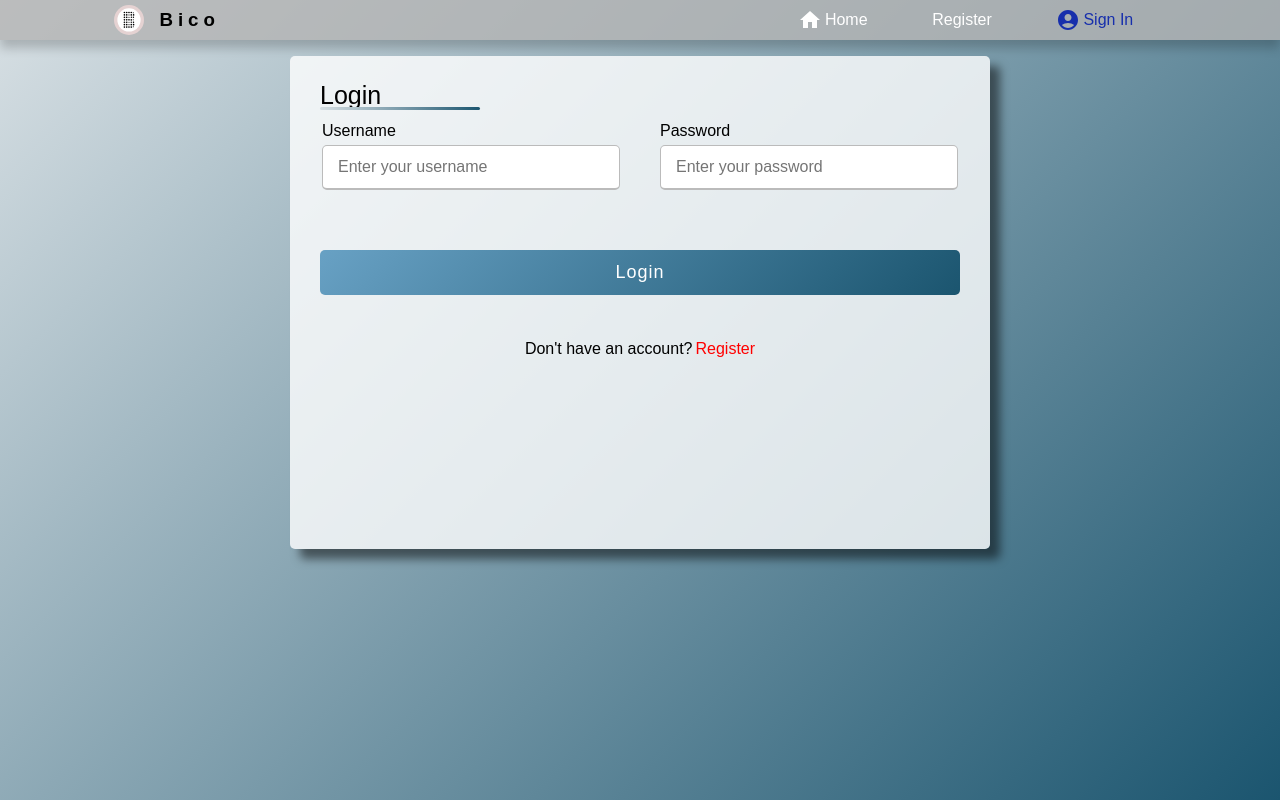
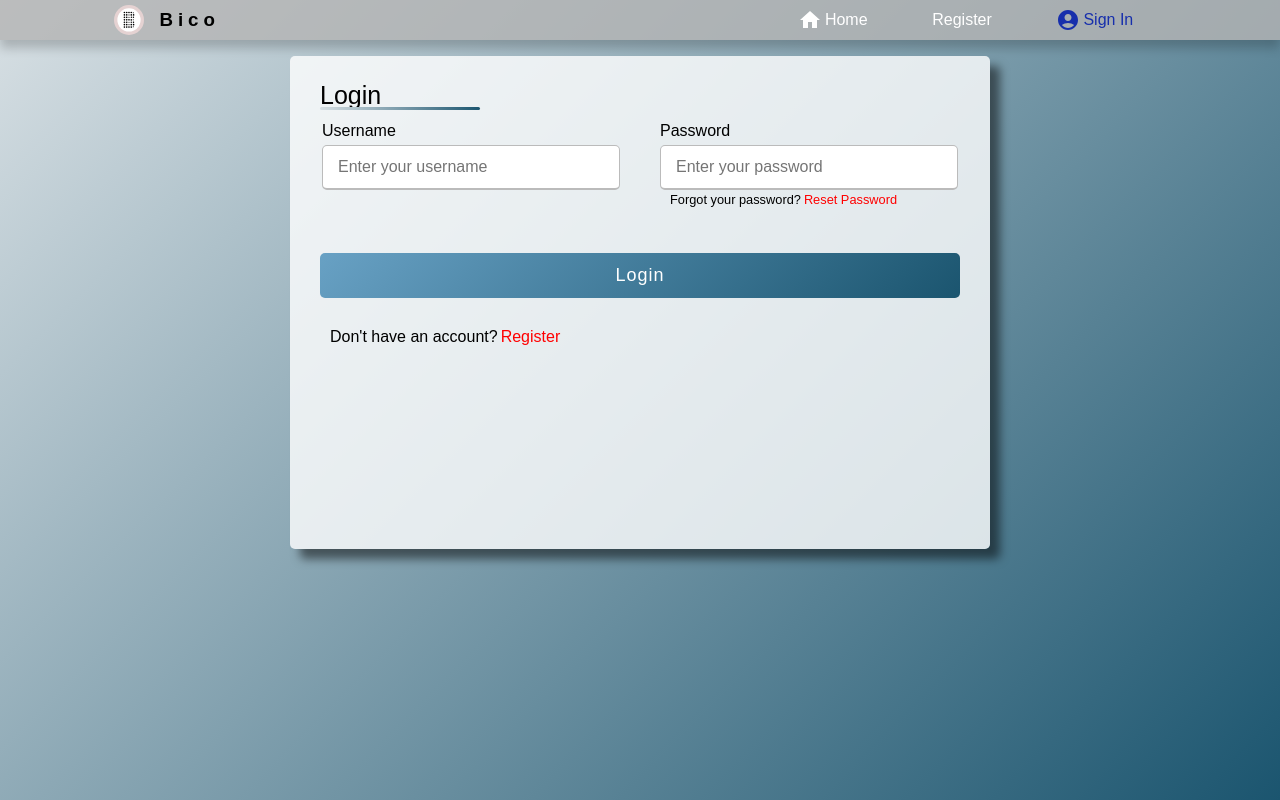
Before and after one commit to nocturnalhum/Bico, a React (Create React App) app in the folder frontend/: page /login in a window 1280 px wide. Built offline with nearby package versions, Linux system fonts and the light colour scheme; the HTML template or start-up script is replaced by a standard one.

Commit message:
Fixed z-index overlap issue with Material-UI Popper by removing disablePort

```diff
--- a/frontend/src/components/avatar/Avatar.js
+++ b/frontend/src/components/avatar/Avatar.js
@@ -73,13 +73,13 @@ const RenderAvatar = () => {
         </div>
       </div>
 
+      {/* Remove disablePort prop to fix z-index issue */}
       <Popper
         open={open}
         anchorEl={anchorRef.current}
         role={undefined}
         placement='bottom-start'
         transition
-        disablePortal
       >
         {({ TransitionProps, placement }) => (
           <Grow
--- a/frontend/src/pages/Login/Login.js
+++ b/frontend/src/pages/Login/Login.js
@@ -67,6 +67,14 @@ export default function Login() {
                 value={password}
                 onChange={(e) => setPassword(e.target.value)}
               />
+              <div className='text'>
+                <span className='reset-password'>
+                  Forgot your password?
+                  <Link to='/register' className='login-register '>
+                    Reset Password
+                  </Link>
+                </span>
+              </div>
             </div>
           </div>
           {error && <span className='error-message'>{error}</span>}
--- a/frontend/src/pages/Login/login.css
+++ b/frontend/src/pages/Login/login.css
@@ -77,7 +77,7 @@ form .form-details .input-box {
 .loginWrapper form .button {
   /* background-color: mediumaquamarine; */
   height: 45px;
-  margin: 45px 0;
+  margin: 30px 0;
 }
 
 form .button input {
@@ -99,9 +99,15 @@ form .button input:hover {
   background: linear-gradient(-135deg, #80b6d1, #1b556f);
 }
 
-.loginWrapper form .text {
+.loginWrapper form .text .register {
   /* background-color: purple; */
-  text-align: center;
+  margin-left: 10px;
+}
+
+.loginWrapper form .text .reset-password {
+  /* background-color: purple; */
+  margin-left: 10px;
+  font-size: 0.8rem;
 }
 
 @media (max-width: 600px) {
--- a/frontend/src/pages/Register/register.css
+++ b/frontend/src/pages/Register/register.css
@@ -6,7 +6,6 @@
   padding: 25px 30px;
   border-radius: 5px;
   box-shadow: 10px 10px 10px rgba(0, 0, 0, 0.5);
-  z-index: 0;
 }
 
 .registerWrapper .title {
@@ -87,7 +86,6 @@ form .button input {
   position: relative;
   text-align: center;
   bottom: 25px;
-  z-index: -1;
 }
 
 .login-register {
```
Also changed, not shown: 13 other files (tests, documents, lock files or other folders).
